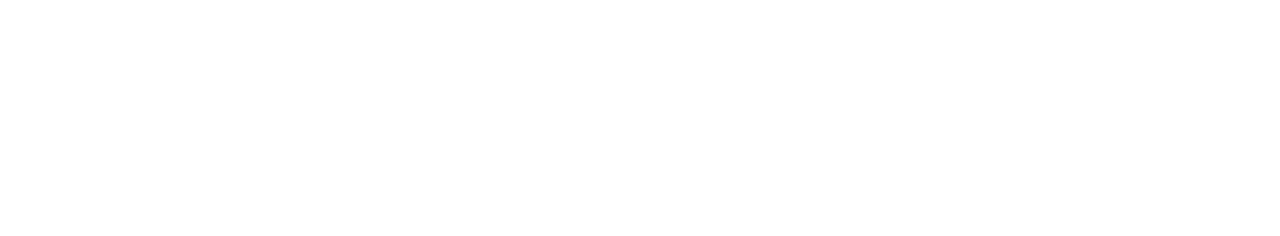
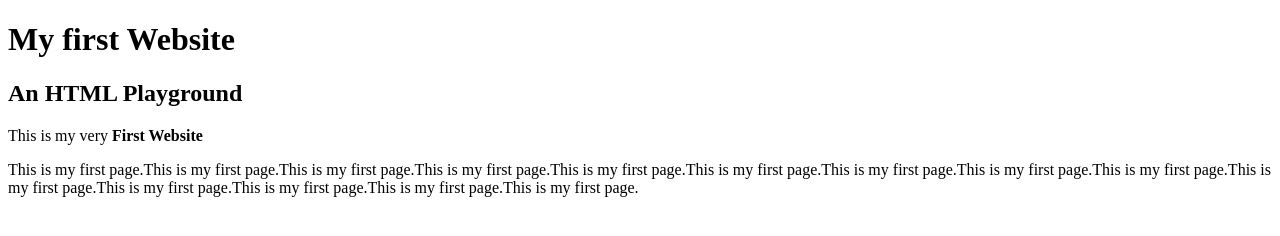
Before and after one commit to kbobicz/html, a plain HTML site: page index.html in a window 1280 px wide. Drawn offline with Linux system fonts and the light colour scheme.

Commit message:
subtitle na strone
 font na strone w bold, paragrapgh

```diff
--- a/index.html
+++ b/index.html
@@ -9,7 +9,14 @@
 </head>
 
 <body>
+    <h1>My first Website</h1>
+    <h2>An HTML Playground</h2>
 
+    This is my very <b>First Website</b>
+    <p>
+        This is my first page.This is my first page.This is my first page.This is my first page.This is my first page.This is my first page.This is my first page.This is my first page.This is my first page.This is my first page.This is my first page.This is my first page.This is my first page.This is my first page.
+
+        </p>
 </body>
 
 </html>
```
